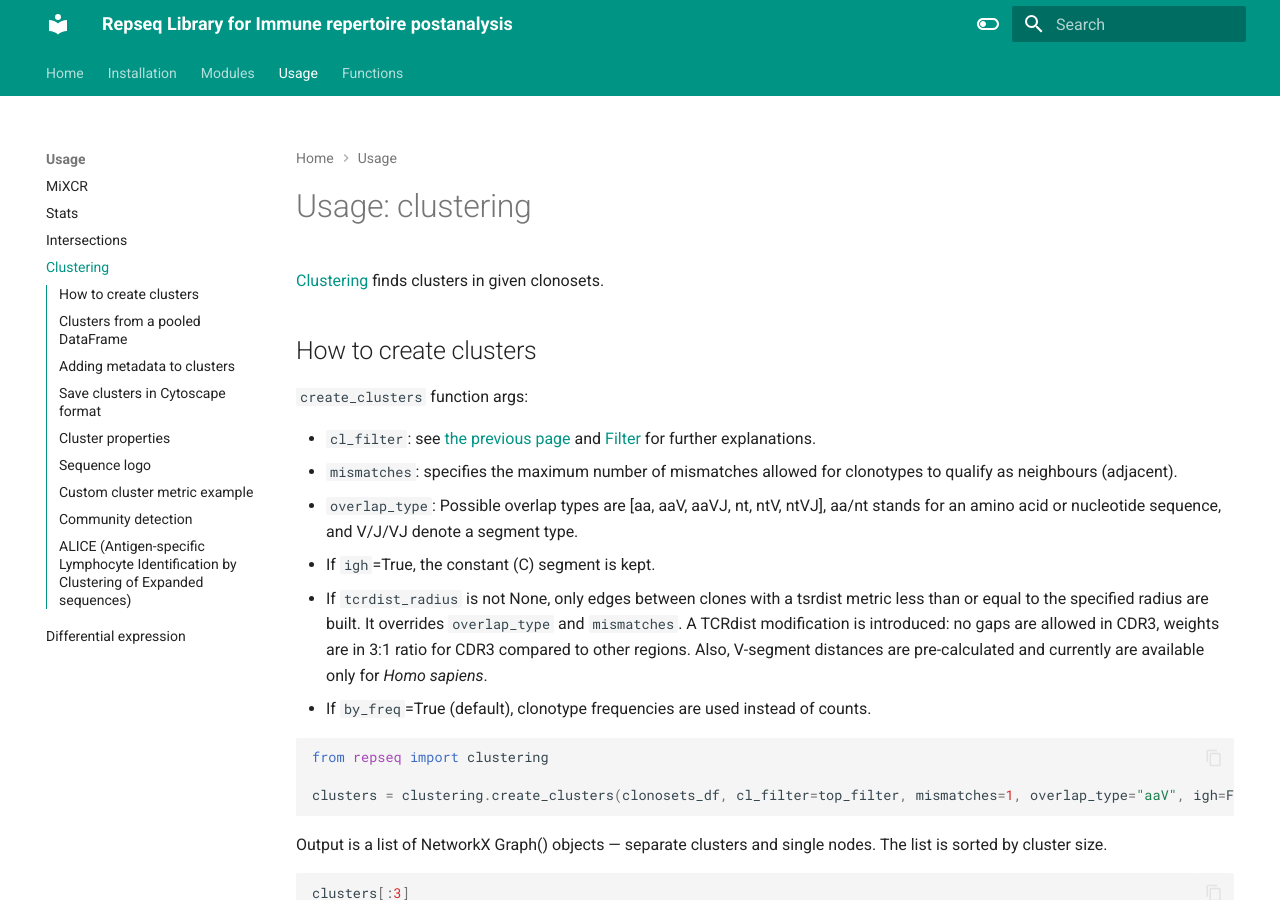
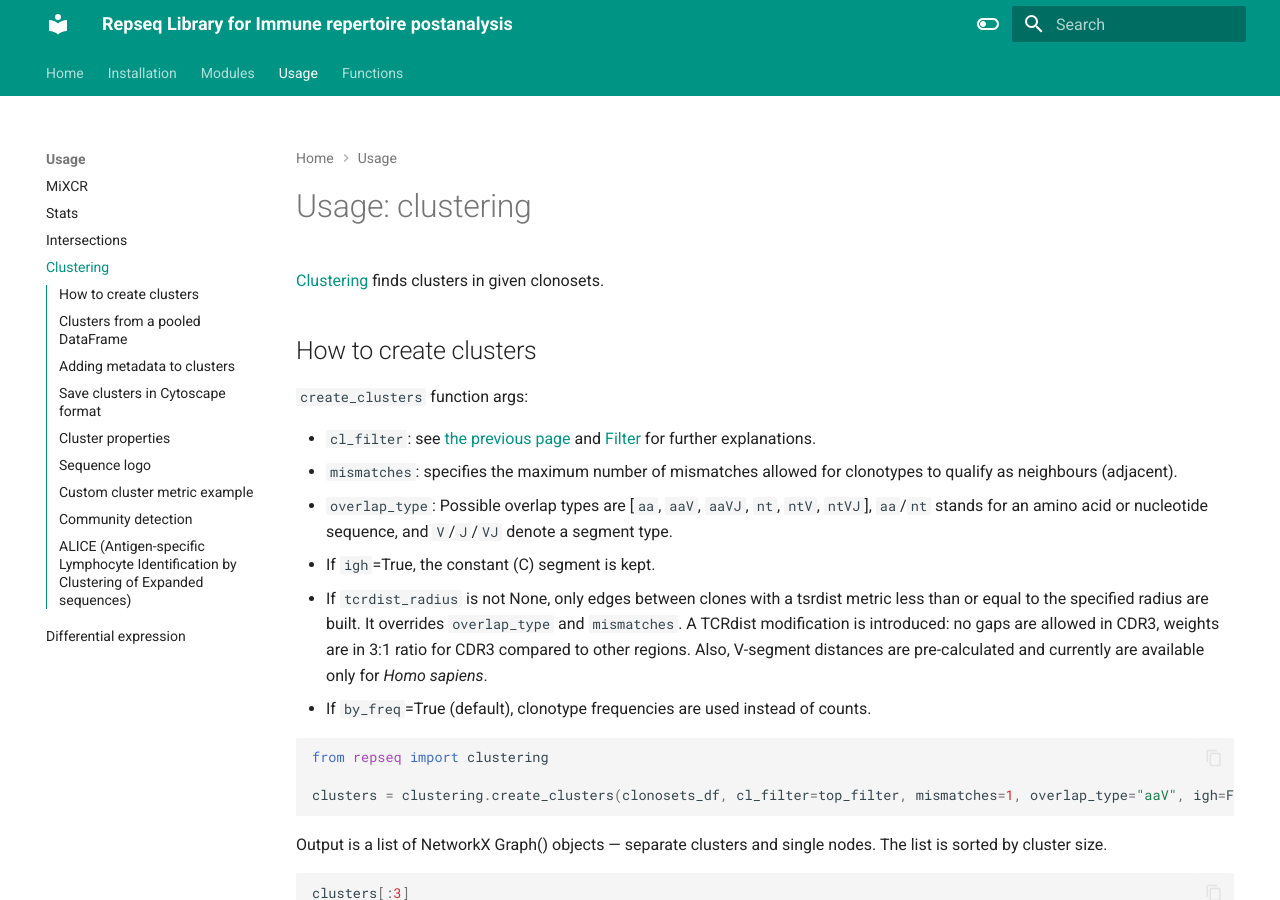
Before and after one commit to mmjmike/repseq, an MkDocs documentation site: the page built from docs/usage_clustering.md, in a window 1280 px wide and 900 px high. Built offline with MkDocs 1.6.1 and Material for MkDocs 9.7.7, drawn with Linux system fonts in a browser that asks for light colours.

````diff
--- a/docs/usage_clustering.md
+++ b/docs/usage_clustering.md
@@ -9,7 +9,7 @@
 
 * `cl_filter`: see [the previous page](usage_stats.md#filtering-clonosets) and [Filter](functions.md#-clone_filter) for further explanations.
 * `mismatches`: specifies the maximum number of mismatches allowed for clonotypes to qualify as neighbours (adjacent).
-* `overlap_type`: Possible overlap types are [aa, aaV, aaVJ, nt, ntV, ntVJ], aa/nt stands for an amino acid or nucleotide sequence, and V/J/VJ denote a segment type.
+* `overlap_type`: Possible overlap types are [`aa`, `aaV`, `aaVJ`, `nt`, `ntV`, `ntVJ`], `aa`/`nt` stands for an amino acid or nucleotide sequence, and `V`/`J`/`VJ` denote a segment type.
 * If `igh`=True, the constant (C) segment is kept.
 * If `tcrdist_radius` is not None, only edges between clones with a tsrdist metric less than or equal to the specified radius are built. It overrides `overlap_type` and `mismatches`. A TCRdist modification is introduced: no gaps are allowed in CDR3, weights are in 3:1 ratio for CDR3 compared to other regions. Also, V-segment distances are pre-calculated and currently are available only for <i>Homo sapiens</i>.
 * If `by_freq`=True (default), clonotype frequencies are used instead of counts.
@@ -36,7 +36,7 @@ clusters[:3]
 
 Alternatively, one can create clusters from a dataframe with clonotypes. Mandatory columns are [`freq`, `count`, `v`, `j`, `cdr3aa`, `cdr3nt`, `sample_id`].
 
-<br>`pooled_df` example:
+`pooled_df` example:
 
 |    |   count |        freq | cdr3nt                                           | cdr3aa           | v        | d     | j       | c     |   VEnd |   DStart |   DEnd |   JStart | sample_id          |
 |---:|--------:|------------:|:-------------------------------------------------|:-----------------|:---------|:------|:--------|:------|-------:|---------:|-------:|---------:|:-------------------|
@@ -54,7 +54,7 @@ create_clusters_from_pooled_df(pooled_df, mismatches=1, overlap_type="aaV", igh=
 
 Metadata, if present, could also be added to node properties prior to saving to Cytoscape. The info will be added to `node.additional_properties` dictionary. Note that the metadata should contain the same `sample_id`s that were used in the `clonosets_df` when creating the clusters.
 
-<br>Metadata example:
+Metadata example:
 
 |    | sample_id          |   group | type   |
 |---:|:-------------------|--------:|:-------|
@@ -62,6 +62,7 @@ Metadata, if present, could also be added to node properties prior to saving to
 |  1 | sample1_nCD8_1_TRB |       1 | nCD8   |
 |  3 | sample2_nCD4_1_TRB |       2 | nCD4   |
 |  4 | sample2_nCD8_1_TRB |       2 | nCD8   |
+
 
 ```py
 clustering.add_metadata(clusters, metadata)
@@ -120,12 +121,12 @@ To visualize cluster's CDR3 consensus sequence, use `plot_cluster_logo`. Possibl
 clustering.plot_cluster_logo(clusters[0])
 ```
 
-![logo](images/logo.png)
+![logo](images_docs/logo.png)
 
 ```py
 clustering.plot_cluster_logo(clusters[0], seq_type='dna', weighed=True)
 ```
-![logo](images/logo_dna.png)
+![logo](images_docs/logo_dna.png)
 
 <br>
 
````
Also changed, not shown: docs/usage_mixcr.md (+1 -1 lines).
